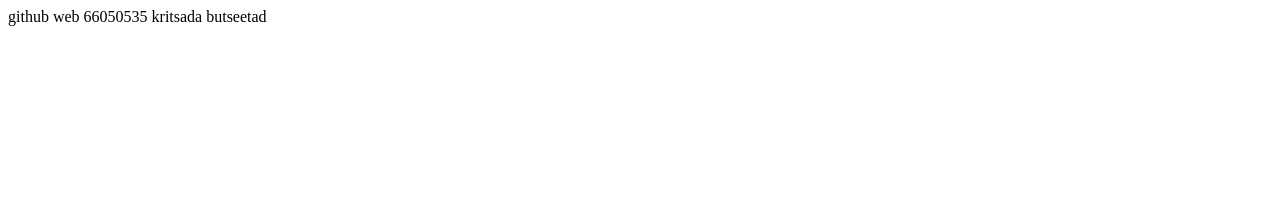
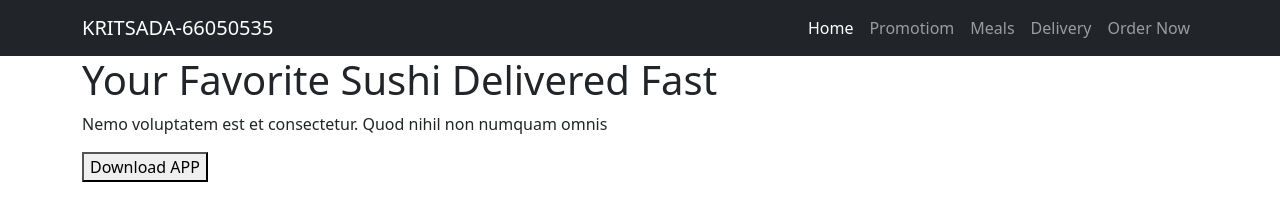
Before and after one commit to fivefoxepp/fivefoxepp.github.io, a plain HTML site: page index.html in a window 1280 px wide. Drawn offline with nearby package versions, Linux system fonts and the light colour scheme.

Commit message:
kritsada.html

```diff
--- a/index.html
+++ b/index.html
@@ -1,11 +1,59 @@
-<!DOCTYPE html>
 <html lang="en">
 <head>
     <meta charset="UTF-8">
+    <meta http-equiv="X-UA-Compatible" content="IE=edge">
     <meta name="viewport" content="width=device-width, initial-scale=1.0">
-    <title>Document</title>
+    <title>Home | Sushi Website</title>
+    <!-- <link rel="stylesheet" href="bootstrap/css/bootstrap.min.css"> -->
+    <link href="https://cdn.jsdelivr.net/npm/bootstrap@5.0.0-beta1/dist/css/bootstrap.min.css" rel="stylesheet" integrity="sha384-giJF6kkoqNQ00vy+HMDP7azOuL0xtbfIcaT9wjKHr8RbDVddVHyTfAAsrekwKmP1" crossorigin="anonymous">
+    <link rel="stylesheet" href="css/custom.css">
 </head>
 <body>
-    github web 66050535 kritsada butseetad
+
+    <nav class="navbar navbar-expand-lg navbar-dark bg-dark">
+        <div class="container">
+          <a class="navbar-brand" href="#">KRITSADA-66050535</a>
+          <button class="navbar-toggler" type="button" data-bs-toggle="collapse" data-bs-target="#navbarSupportedContent" aria-controls="navbarSupportedContent" aria-expanded="false" aria-label="Toggle navigation">
+            <span class="navbar-toggler-icon"></span>
+          </button>
+          <div class="collapse navbar-collapse" id="navbarSupportedContent">
+            <ul class="navbar-nav ms-auto mb-2 mb-lg-0">
+              <li class="nav-item">
+                <a class="nav-link active" aria-current="page" href="#">Home</a>
+              </li>
+              <li class="nav-item">
+                <a class="nav-link" href="#">Promotiom</a>
+              </li>
+              <li class="nav-item">
+                <a class="nav-link" href="#">Meals</a>
+              </li>
+              <li class="nav-item">
+                <a class="nav-link" href="#">Delivery</a>
+              </li>
+              <li class="nav-item">
+                <a class="nav-link btn-order" href="#">Order Now</a>
+              </li>
+
+            </ul>
+
+          </div>
+        </div>
+      </nav>
+
+      <section class="header">
+        <div class="header-content">
+            <div class="container d-flex align-items-center">
+                <div class="head-content">
+                    <h1>Your Favorite Sushi Delivered Fast</h1>
+                    <p>Nemo voluptatem est et consectetur. Quod nihil non numquam omnis </p>
+                    <button class="btn-download">Download APP</button>
+                </div>
+            </div>
+        </div>
+    </section>
+
+    <!-- <script src="bootstrap/js/bootstrap.min.js"></script> -->
+    <script src="https://cdn.jsdelivr.net/npm/bootstrap@5.0.0-beta1/dist/js/bootstrap.bundle.min.js" integrity="sha384-ygbV9kiqUc6oa4msXn9868pTtWMgiQaeYH7/t7LECLbyPA2x65Kgf80OJFdroafW" crossorigin="anonymous"></script>
+    <script src="js/main.js"></script>
 </body>
 </html>
```
